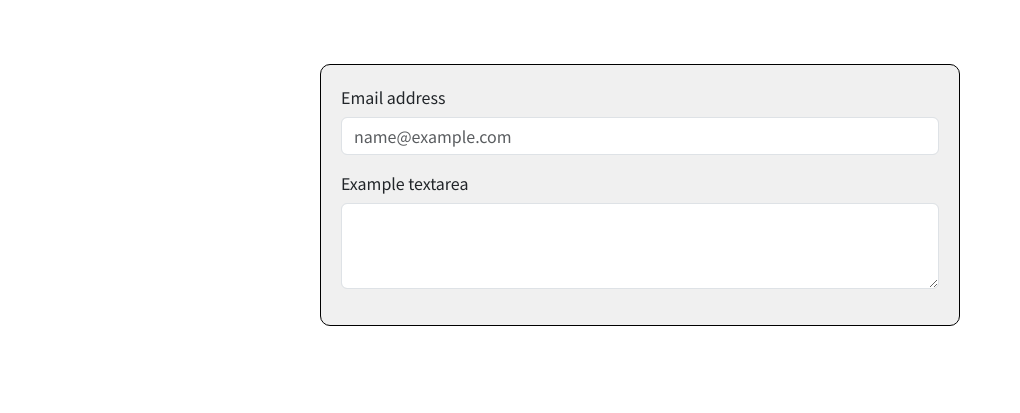
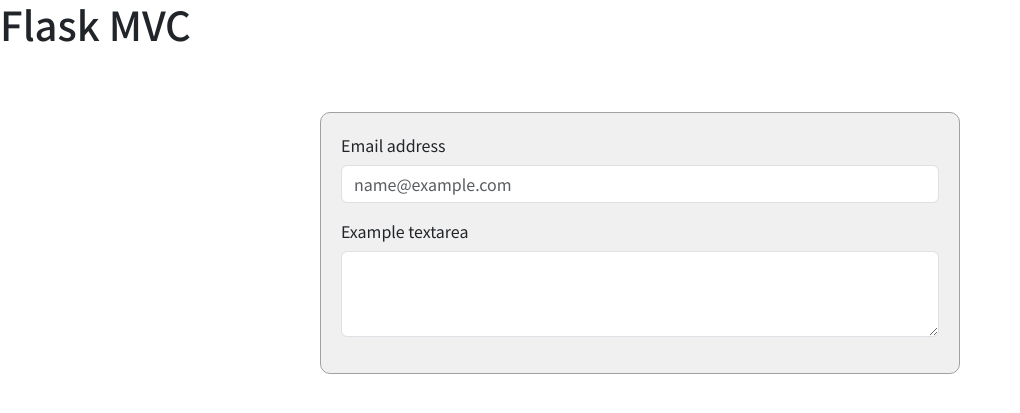
Before and after one commit to b0cchi/flask_mvc, a Flask app: page / in a window 1280 px wide. Shown: the top 413 px of the page, without its empty margins (0-1020 px from the left). Run offline with Flask 3, Linux system fonts and the light colour scheme.

Commit message:
change css

```diff
--- a/workspace/app.py
+++ b/workspace/app.py
@@ -5,7 +5,7 @@ app = Flask(__name__, static_folder='.', static_url_path='')
 
 @app.route('/')
 def index():
-    title = 'hello!!'
+    title = 'Flask MVC'
     return render_template('index.html',title = title)
 
 if __name__ == '__main__':
--- a/workspace/static/style/base.css
+++ b/workspace/static/style/base.css
@@ -1,11 +1,15 @@
-.content {
+body,
+body * {
     font-family: "Noto Sans JP", sans-serif;
     font-optical-sizing: auto;
     font-weight: 400;
     font-style: normal;
+}
+
+.content {
     margin: 64px auto;
     padding: 20px;
-    border: 1px solid #000;
+    border: 1px solid #a1a1a1;
     border-radius: 10px;
     background-color: #f0f0f0;
     width: 50%;
--- a/workspace/templates/index.html
+++ b/workspace/templates/index.html
@@ -15,6 +15,7 @@
     <title>flask</title>
 </head>
 <body>
+    <h1>{{title}}</h1>
     <div class="content">
         <div class="mb-3">
             <label for="exampleFormControlInput1" class="form-label">Email address</label>
```
